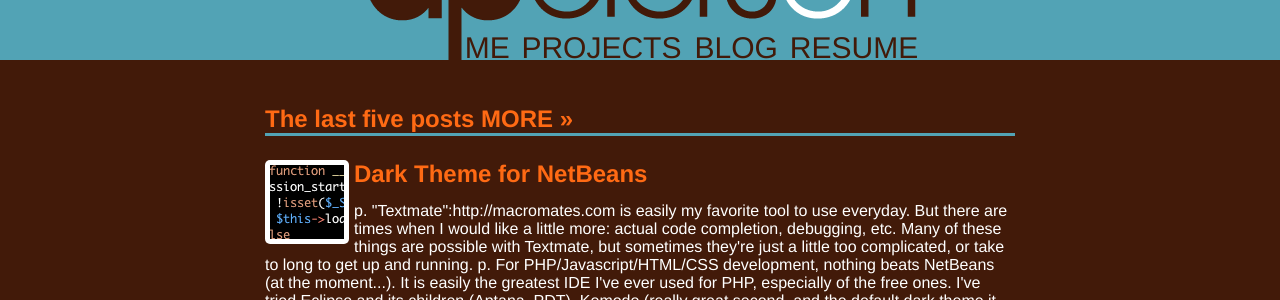
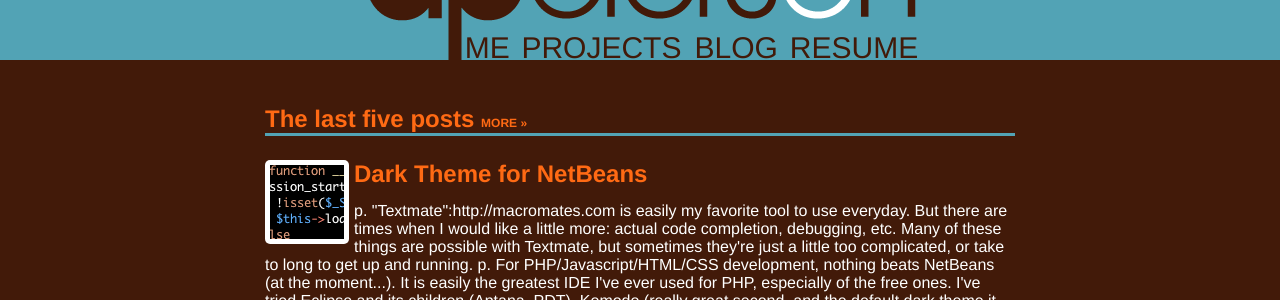
Before and after one commit to kirbysayshi/kirbysayshi.github.com, a Jekyll site: the page built from blog.html, in a window 1280 px wide. Shown: the part 182-482 px from the top of the page. Built offline with Jekyll 4.4.1, drawn with Linux system fonts in a browser that asks for light colours; nearby versions of some CDN libraries.

Commit message:
ugh, I've been looking at this for too long.

```diff
--- a/css/screen.css
+++ b/css/screen.css
@@ -33,8 +33,8 @@
 
 h3 span.projecturl a,
 h2 span.projecturl a,
-h3 span.archivelink a,
-h2 span.tags a {
+h2 span.archivelink a,
+h3 span.tags a {
 	font-size: 0.5em;
 }
 
```
